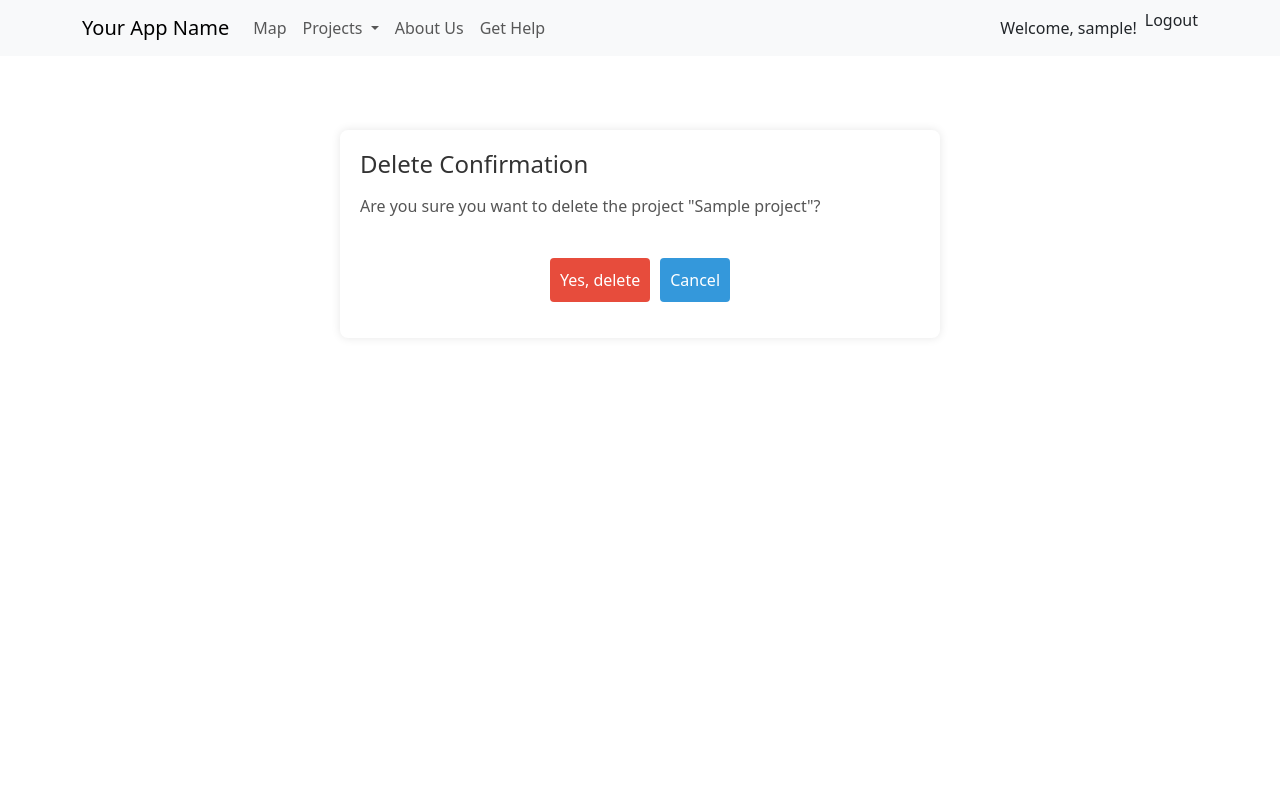
After one commit to greenjune-ship-it/coral-future, a Django app: page /projects/delete_project/1/ in a window 1280 px wide. The commit adds this page. Run offline with Django 5.2, Linux system fonts and the light colour scheme; a user stored in the database is signed in; tables that the repository leaves empty hold one stand-in row (values such as "Sample post"); some libraries are stand-ins or nearby versions.

Commit message:
added deleting projects

```diff
--- /dev/null
+++ b/django_app/projects/templates/projects/delete_project_confirmation.html
@@ -0,0 +1,95 @@
+<style>
+    body {
+      font-family: 'Arial', sans-serif;
+      background-color: #f4f4f4;
+      margin: 0;
+      padding: 0;
+    }
+
+    .confirmation-container {
+      max-width: 600px;
+      margin: auto;
+      background-color: #fff;
+      padding: 20px;
+      border-radius: 8px;
+      box-shadow: 0 0 10px rgba(0, 0, 0, 0.1);
+      margin-top: 50px;
+    }
+
+    .confirmation-container h2 {
+      font-size: 24px;
+      margin-bottom: 15px;
+      color: #333;
+    }
+
+    .confirmation-container p {
+      margin-bottom: 20px;
+      color: #555;
+    }
+
+    .confirmation-form {
+      display: flex;
+      flex-direction: column;
+      align-items: center;
+    }
+
+    .button-container {
+      display: flex;
+      justify-content: space-between;
+      margin-top: 20px;
+    }
+
+    .delete-button,
+    .cancel-button {
+      padding: 10px;
+      color: #fff;
+      border: none;
+      cursor: pointer;
+      text-align: center;
+      text-decoration: none;
+      transition: background-color 0.3s;
+      border-radius: 4px;
+      outline: none;
+    }
+
+    .delete-button {
+      background-color: #e74c3c;
+    }
+
+    .cancel-button {
+      background-color: #3498db;
+      margin-left: 10px; /* Added margin between buttons */
+    }
+
+    .delete-button:hover,
+    .cancel-button:hover {
+      background-color: #555;
+    }
+</style>
+</head>
+<body>
+
+{% extends 'base.html' %}
+
+{% block content %}
+{% include 'navbar.html' %}
+
+<div class="confirmation-container">
+    <h2>Delete Confirmation</h2>
+    <p>Are you sure you want to delete the project "{{ project.name }}"?</p>
+
+    <form method="post" action="{% url 'delete_project' project.id %}"
+          class="confirmation-form">
+        {% csrf_token %}
+
+        <div class="button-container">
+            <button type="submit" class="delete-button">Yes, delete</button>
+            <a href="{% url 'projects_list' %}"
+               class="cancel-button">Cancel</a>
+        </div>
+    </form>
+</div>
+{% endblock %}
+
+</body>
+</html>
--- a/django_app/projects/urls.py
+++ b/django_app/projects/urls.py
@@ -1,8 +1,9 @@
 from django.urls import path
-from projects.views import project_list, project_detail, create_project
+from projects.views import project_list, project_detail, create_project, delete_project
 
 urlpatterns = [
-    path('', project_list, name='projects'),
+    path('', project_list, name='projects_list'),
     path('project/<int:project_id>/', project_detail, name='project_detail'),
     path('create/', create_project, name='project_create'),
+    path('delete_project/<int:project_id>/', delete_project, name='delete_project'),
 ]
--- a/django_app/projects/views.py
+++ b/django_app/projects/views.py
@@ -37,3 +37,16 @@ def create_project(request):
         form = ProjectForm()
 
     return render(request, 'projects/create_project.html', {'form': form})
+
+@user_passes_test(lambda u: u.is_superuser)
+def delete_project(request, project_id):
+    project = get_object_or_404(Project, id=project_id)
+
+    if request.method == 'POST':
+        # If the form is submitted, delete the project
+        project.delete()
+        return redirect('projects_list')
+
+    # If the form is not submitted, render the confirmation template
+    return render(request, 'projects/delete_project_confirmation.html',
+                  {'project': project})
--- a/django_app/static/templates/navbar.html
+++ b/django_app/static/templates/navbar.html
@@ -45,7 +45,7 @@
                             dropdownItem.addEventListener('click', function (e) {
                                 // Redirect when main link is clicked
                                 if (!e.target.closest('.dropdown-menu')) {
-                                    window.location.href = "{% url 'projects' %}";
+                                    window.location.href = "{% url 'projects_list' %}";
                                 }
                             });
                         });
```
Also changed, not shown: django_app/projects/templates/projects/project_list.html (+12 -0 lines).
